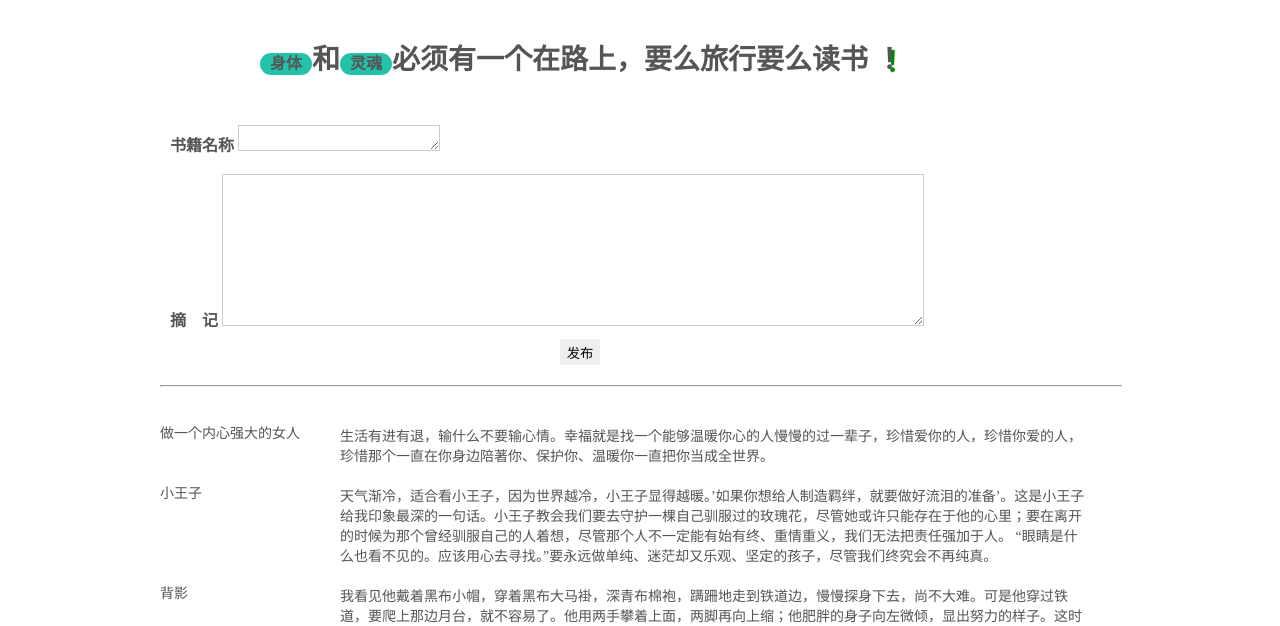
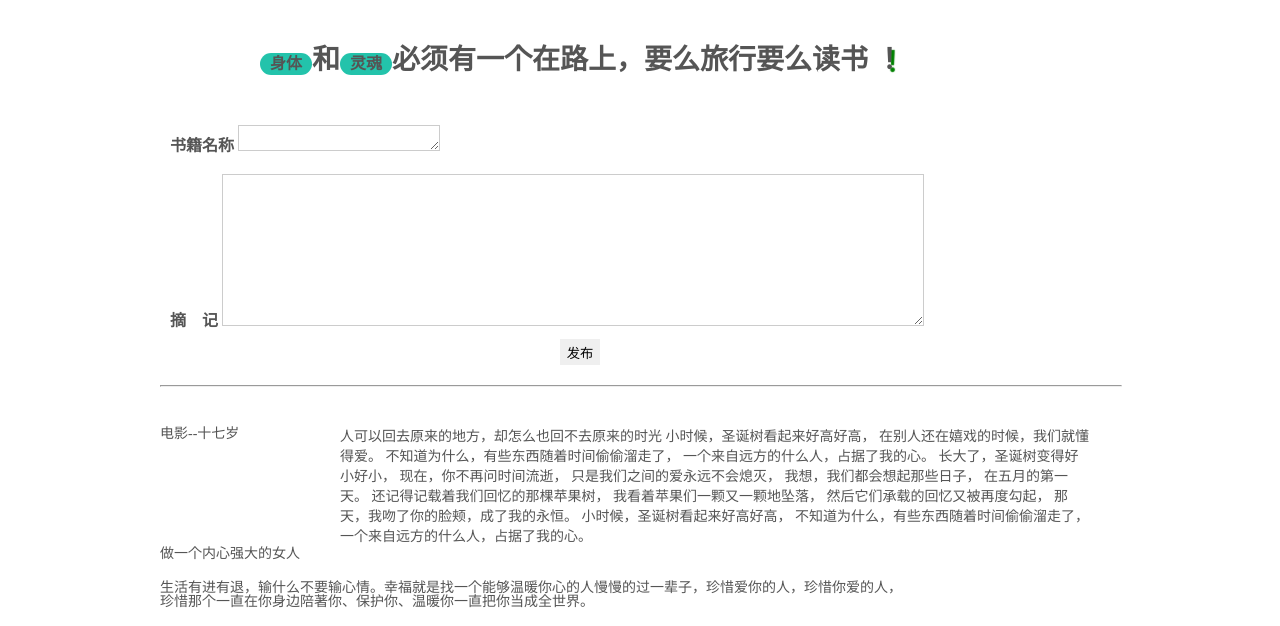
Before and after one commit to Little-Flower/Little-Flower.github.io, a plain HTML site: page reader.html in a window 1280 px wide. Shown: the part 139-765 px from the top of the page. Drawn offline with Linux system fonts and the light colour scheme.

Commit message:
1130
20151130

```diff
--- a/reader.html
+++ b/reader.html
@@ -39,6 +39,37 @@
 		</div>
 		<button class="bt">发布</button><hr>
 		<ul class="ul1">
+			<li class="li1">
+				<ul>
+					<li>电影--十七岁</li>
+				</ul>
+			</li>
+			<li class="li2">
+				<ul>
+					<li>人可以回去原来的地方，却怎么也回不去原来的时光
+						小时候，圣诞树看起来好高好高，
+						在别人还在嬉戏的时候，我们就懂得爱。
+						不知道为什么，有些东西随着时间偷偷溜走了，
+						一个来自远方的什么人，占据了我的心。
+
+						长大了，圣诞树变得好小好小，
+						现在，你不再问时间流逝，
+						只是我们之间的爱永远不会熄灭，
+						我想，我们都会想起那些日子，
+						在五月的第一天。
+
+						还记得记载着我们回忆的那棵苹果树，
+						我看着苹果们一颗又一颗地坠落，
+						然后它们承载的回忆又被再度勾起，
+						那天，我吻了你的脸颊，成了我的永恒。
+
+						小时候，圣诞树看起来好高好高，
+						不知道为什么，有些东西随着时间偷偷溜走了，
+						一个来自远方的什么人，占据了我的心。</li>
+
+				</ul>
+			</li>
+		</ul>
 			<li class="li1">
 				<ul>
 					<li>做一个内心强大的女人</li>
```
